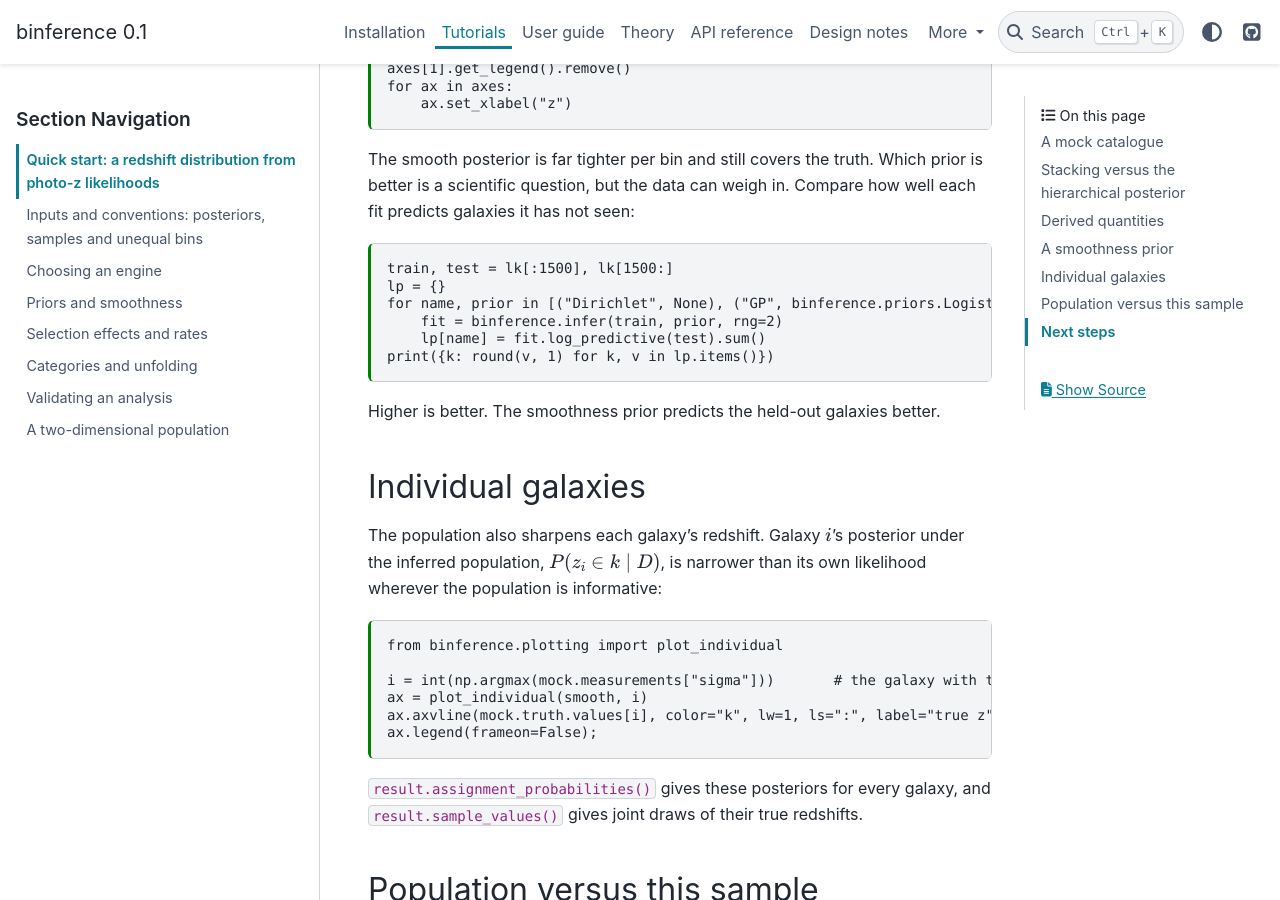
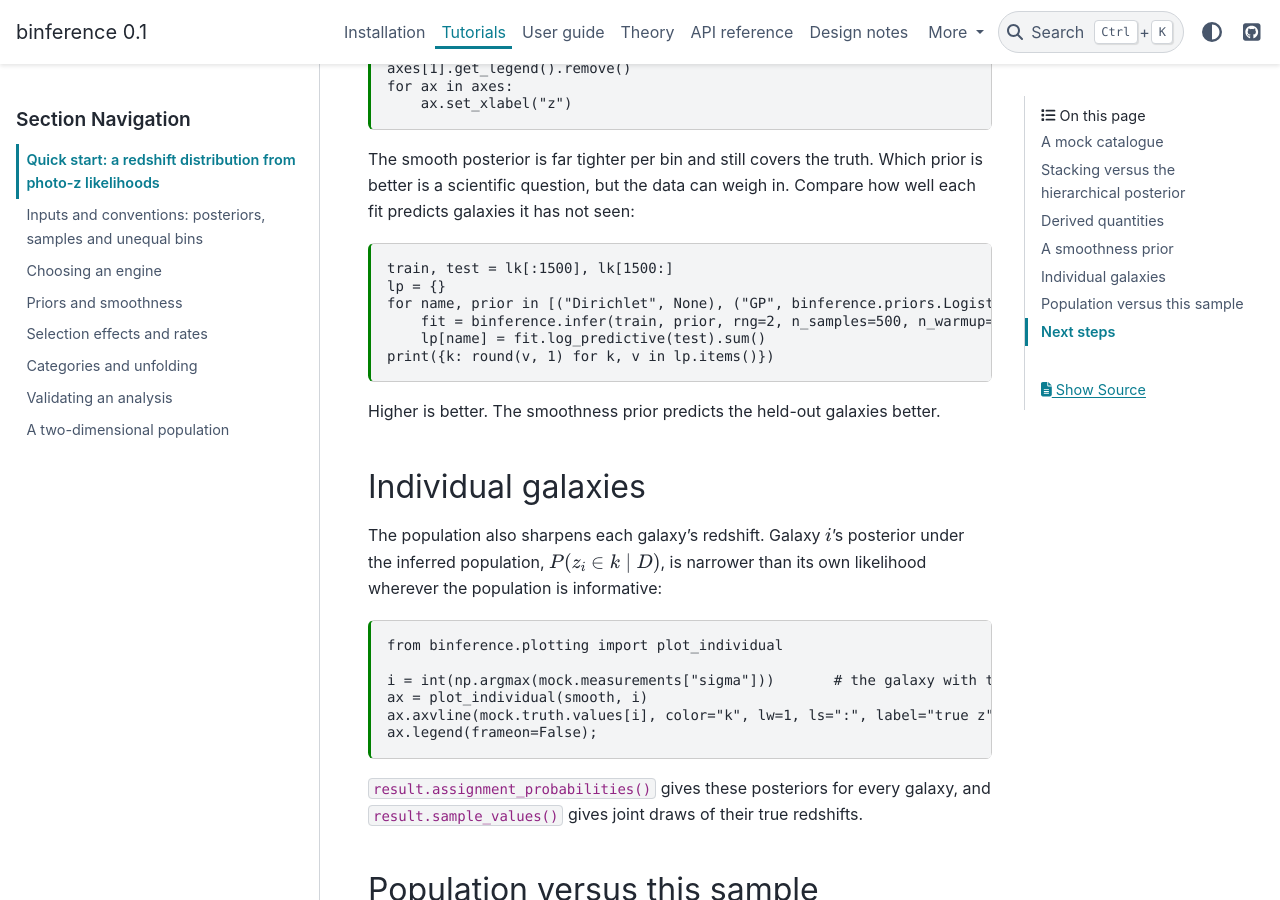
Before and after one commit to joshspeagle/binference, a Sphinx documentation site: the page built from docs/tutorials/01_quickstart.md, in a window 1280 px wide and 900 px high, scrolled down 2752 px. Built offline with Sphinx 7.4.7 and the PyData theme 0.15.4, drawn with Linux system fonts in a browser that asks for light colours.

Commit message:
Shorten tutorial 01's held-out refits
Co-Authored-By: Claude Opus 5.5 <noreply@anthropic.com>
Claude-Session: https://claude.ai/code/session_01De68Qguk82R9FGTNQYmYnz

````diff
--- a/docs/tutorials/01_quickstart.md
+++ b/docs/tutorials/01_quickstart.md
@@ -158,7 +158,7 @@ Compare how well each fit predicts galaxies it has not seen:
 train, test = lk[:1500], lk[1500:]
 lp = {}
 for name, prior in [("Dirichlet", None), ("GP", binference.priors.LogisticGP())]:
-    fit = binference.infer(train, prior, rng=2)
+    fit = binference.infer(train, prior, rng=2, n_samples=500, n_warmup=500)  # shorter runs
     lp[name] = fit.log_predictive(test).sum()
 print({k: round(v, 1) for k, v in lp.items()})
 ```
````
